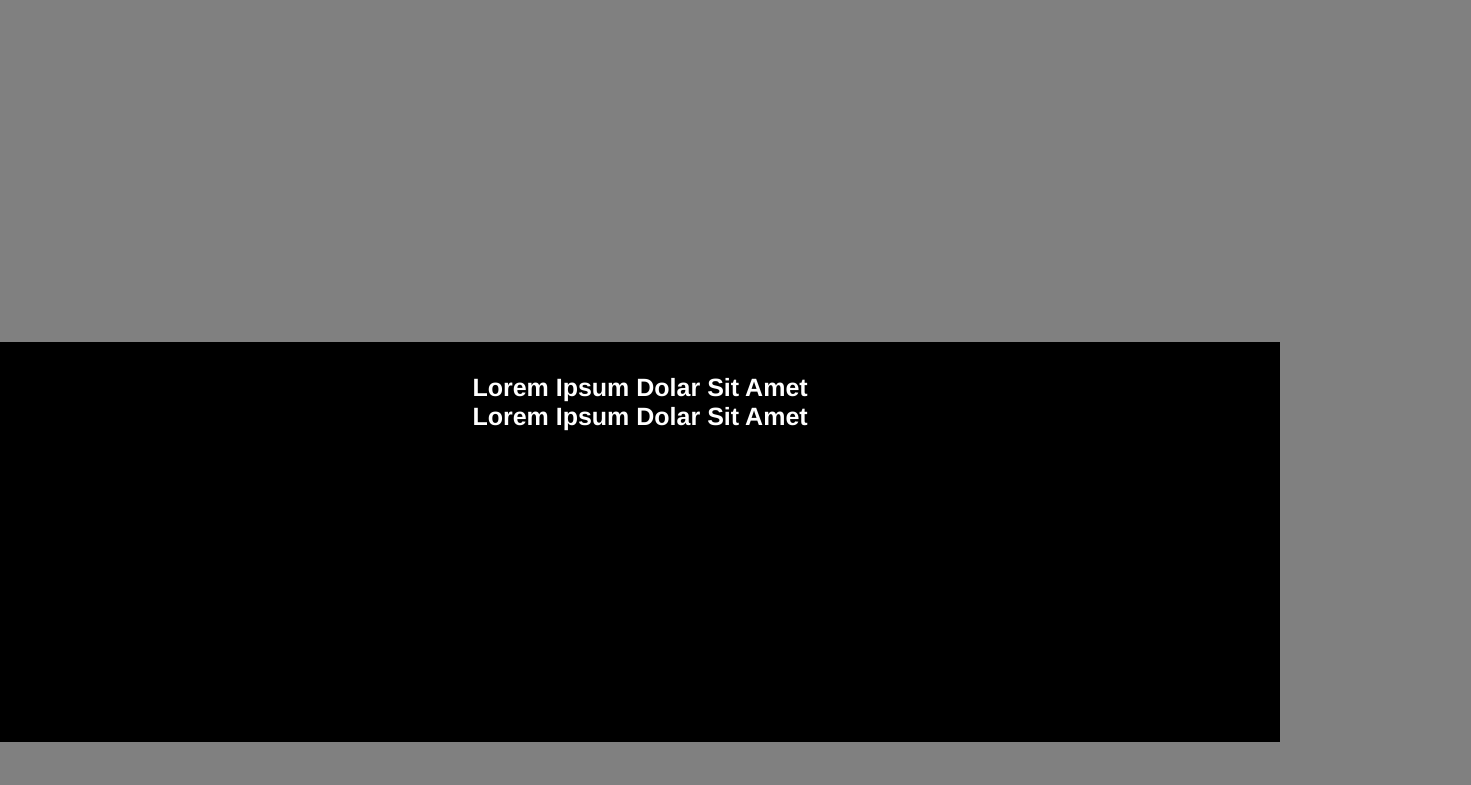
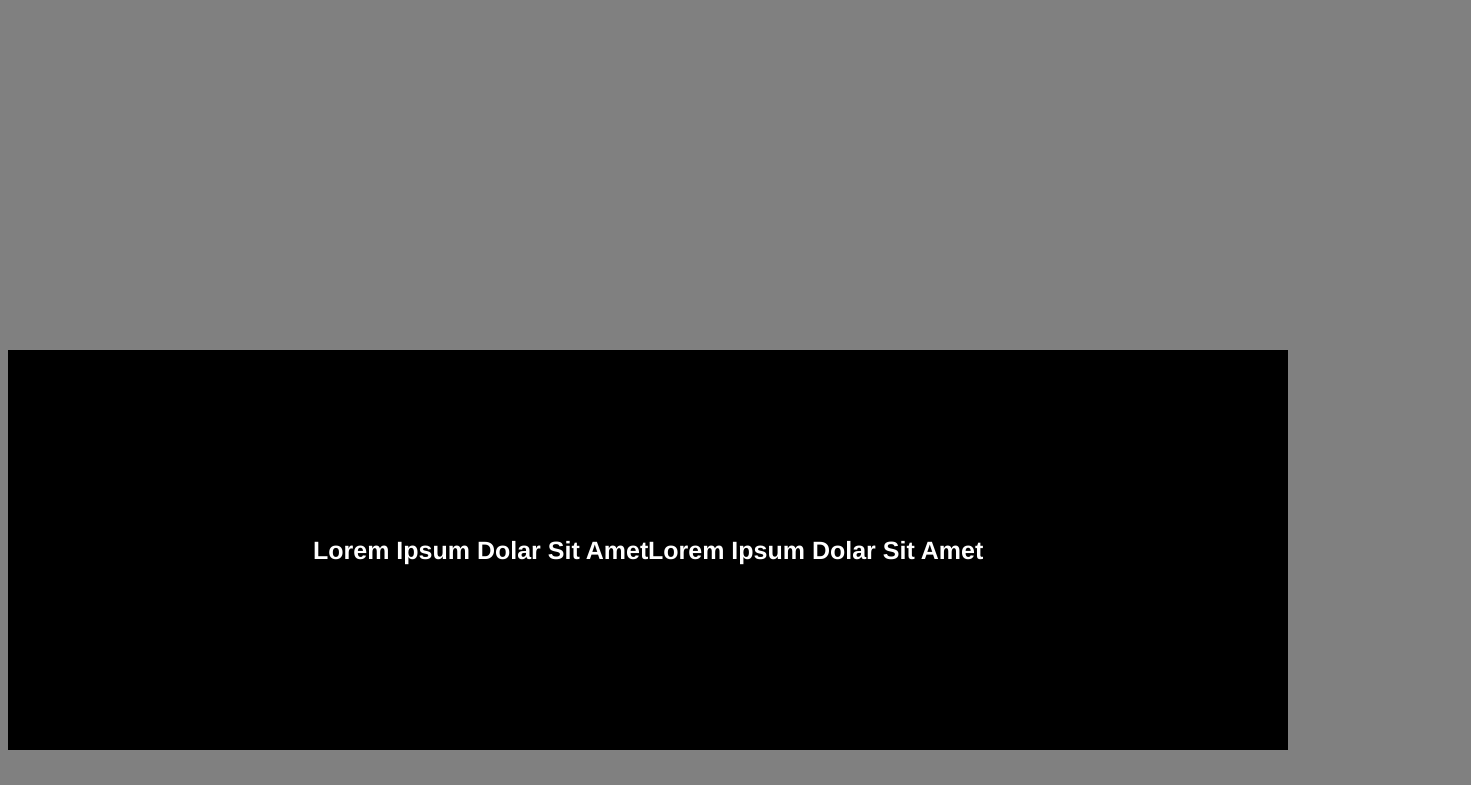
Before and after one commit to carlhari/Lemon-tech24.github.io, a plain HTML site: page index.html in a window 1280 px wide. Shown: the part 78-863 px from the top of the page, 1471 px wide, since content can reach past the window. Drawn offline with nearby package versions, Linux system fonts and the light colour scheme.

Commit message:
Update styles.css

```diff
--- a/css/styles.css
+++ b/css/styles.css
@@ -1,9 +1,13 @@
 html{
     scroll-behavior: smooth;
+    overflow-x:hidden;
+    overflow-y: scroll;
+    -webkit-overflow-scrolling: touch;
+     padding: 0;
+    margin: 0;
 }
 *{
-    padding: 0;
-    margin: 0;
+
     box-sizing: border-box;
     font-family: Helvetica, sans-serif;
 }
@@ -11,6 +15,7 @@ html{
 
 body{
    background:gray;
+   width:100%;
 }
 .nav {
     height: 100%;
@@ -81,10 +86,14 @@ body{
 }
 
 .container section{
+    display:flex;
+    justify-content:center;
+    align-items:center;
     width: 100%;
     height: 400px;
     padding: 30px;
     margin-top: 400px;
+    margin-right:0;
     background:white;
     border: 1px solid black;
 }
```
